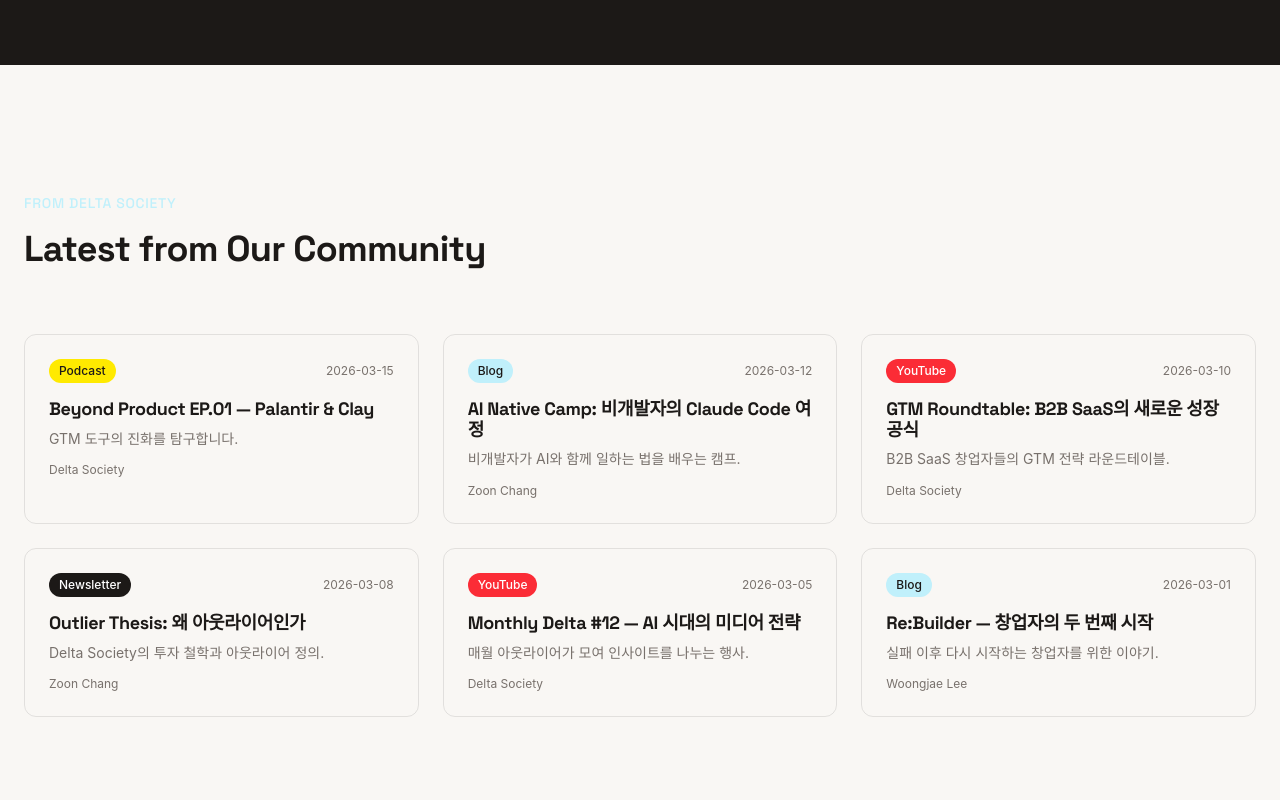
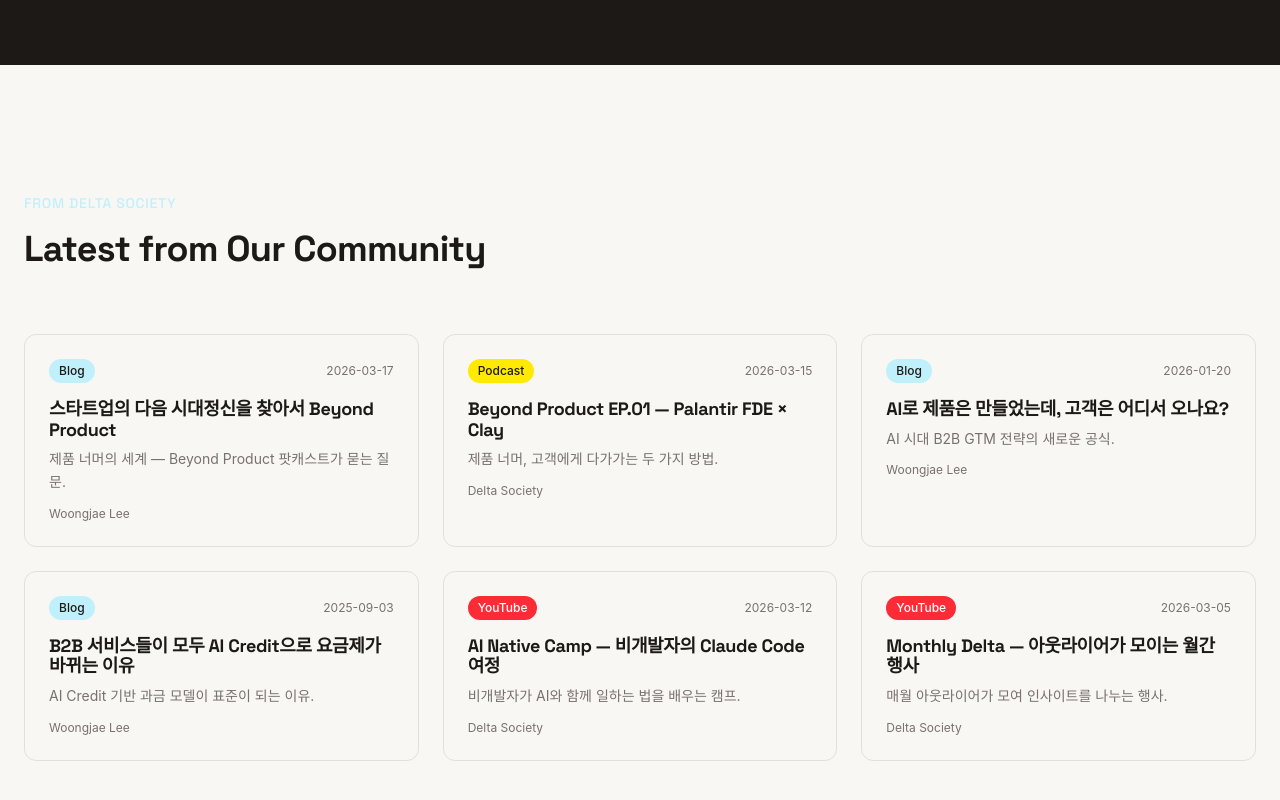
Before and after one commit to delta-society/ds-homepage, a Next.js app: page /en in a window 1280 px wide. Shown: the part 2170-2970 px from the top of the page. Built offline with nearby package versions, Linux system fonts and the light colour scheme; no server answers; the database is empty; a web font is replaced by a local one.

Commit message:
fix: Compounding Outliers on same line, CEO title, real media URLs
- Hero: 'Compounding Outliers' on single line (no line break)
- Team: zoon = Founder & CEO (not CO)
- Media: all 6 items linked to real URLs (re-builder.xyz blog, Beyond Product, Camp, Luma)

```diff
--- a/src/app/[lang]/page.tsx
+++ b/src/app/[lang]/page.tsx
@@ -24,8 +24,7 @@
             {t.hero.subtitle}
           </p>
           <h1 className="text-4xl md:text-6xl lg:text-7xl font-heading font-bold leading-[1.1] mb-8 animate-fade-in-up animate-delay-100">
-            {t.hero.title1}
-            <br />
+            {t.hero.title1}{" "}
             <span className="text-ds-accent">{t.hero.title2}</span>
           </h1>
           <p className="text-lg md:text-xl text-white/70 max-w-2xl mb-12 animate-fade-in-up animate-delay-200 whitespace-pre-line">
--- a/src/data/media.ts
+++ b/src/data/media.ts
@@ -10,51 +10,51 @@
 
 export const media: MediaItem[] = [
   {
-    title: "Beyond Product EP.01 — Palantir & Clay",
+    title: "스타트업의 다음 시대정신을 찾아서 Beyond Product",
+    type: "blog",
+    author: "Woongjae Lee",
+    url: "https://www.re-builder.xyz/beyond-product/",
+    date: "2026-03-17",
+    description: "제품 너머의 세계 — Beyond Product 팟캐스트가 묻는 질문.",
+  },
+  {
+    title: "Beyond Product EP.01 — Palantir FDE × Clay",
     type: "podcast",
     author: "Delta Society",
     url: "https://youtube.com/@beyondproduct",
     date: "2026-03-15",
-    description: "GTM 도구의 진화를 탐구합니다.",
+    description: "제품 너머, 고객에게 다가가는 두 가지 방법.",
   },
   {
-    title: "AI Native Camp: 비개발자의 Claude Code 여정",
+    title: "AI로 제품은 만들었는데, 고객은 어디서 오나요?",
     type: "blog",
-    author: "Zoon Chang",
-    url: "#",
+    author: "Woongjae Lee",
+    url: "https://www.re-builder.xyz/gtm_strategy/",
+    date: "2026-01-20",
+    description: "AI 시대 B2B GTM 전략의 새로운 공식.",
+  },
+  {
+    title: "B2B 서비스들이 모두 AI Credit으로 요금제가 바뀌는 이유",
+    type: "blog",
+    author: "Woongjae Lee",
+    url: "https://www.re-builder.xyz/ai_credit/",
+    date: "2025-09-03",
+    description: "AI Credit 기반 과금 모델이 표준이 되는 이유.",
+  },
+  {
+    title: "AI Native Camp — 비개발자의 Claude Code 여정",
+    type: "youtube",
+    author: "Delta Society",
+    url: "https://camp.re-builder.xyz/",
     date: "2026-03-12",
     description: "비개발자가 AI와 함께 일하는 법을 배우는 캠프.",
   },
   {
-    title: "GTM Roundtable: B2B SaaS의 새로운 성장 공식",
+    title: "Monthly Delta — 아웃라이어가 모이는 월간 행사",
     type: "youtube",
     author: "Delta Society",
-    url: "#",
-    date: "2026-03-10",
-    description: "B2B SaaS 창업자들의 GTM 전략 라운드테이블.",
-  },
-  {
-    title: "Outlier Thesis: 왜 아웃라이어인가",
-    type: "newsletter",
-    author: "Zoon Chang",
-    url: "#",
-    date: "2026-03-08",
-    description: "Delta Society의 투자 철학과 아웃라이어 정의.",
-  },
-  {
-    title: "Monthly Delta #12 — AI 시대의 미디어 전략",
-    type: "youtube",
-    author: "Delta Society",
-    url: "#",
+    url: "https://luma.com/deltasociety?k=c",
     date: "2026-03-05",
     description: "매월 아웃라이어가 모여 인사이트를 나누는 행사.",
   },
-  {
-    title: "Re:Builder — 창업자의 두 번째 시작",
-    type: "blog",
-    author: "Woongjae Lee",
-    url: "#",
-    date: "2026-03-01",
-    description: "실패 이후 다시 시작하는 창업자를 위한 이야기.",
-  },
 ];
--- a/src/data/team.ts
+++ b/src/data/team.ts
@@ -16,7 +16,7 @@
   {
     name: "Zoon Chang",
     nameKo: "장원준",
-    role: "Founder & CO",
+    role: "Founder & CEO",
     keyword: "Realization",
     photo: "/images/team-zoon.jpg",
     bio: "아웃라이어를 연결하고 함께 만드는 인프라를 설계합니다.",
```
